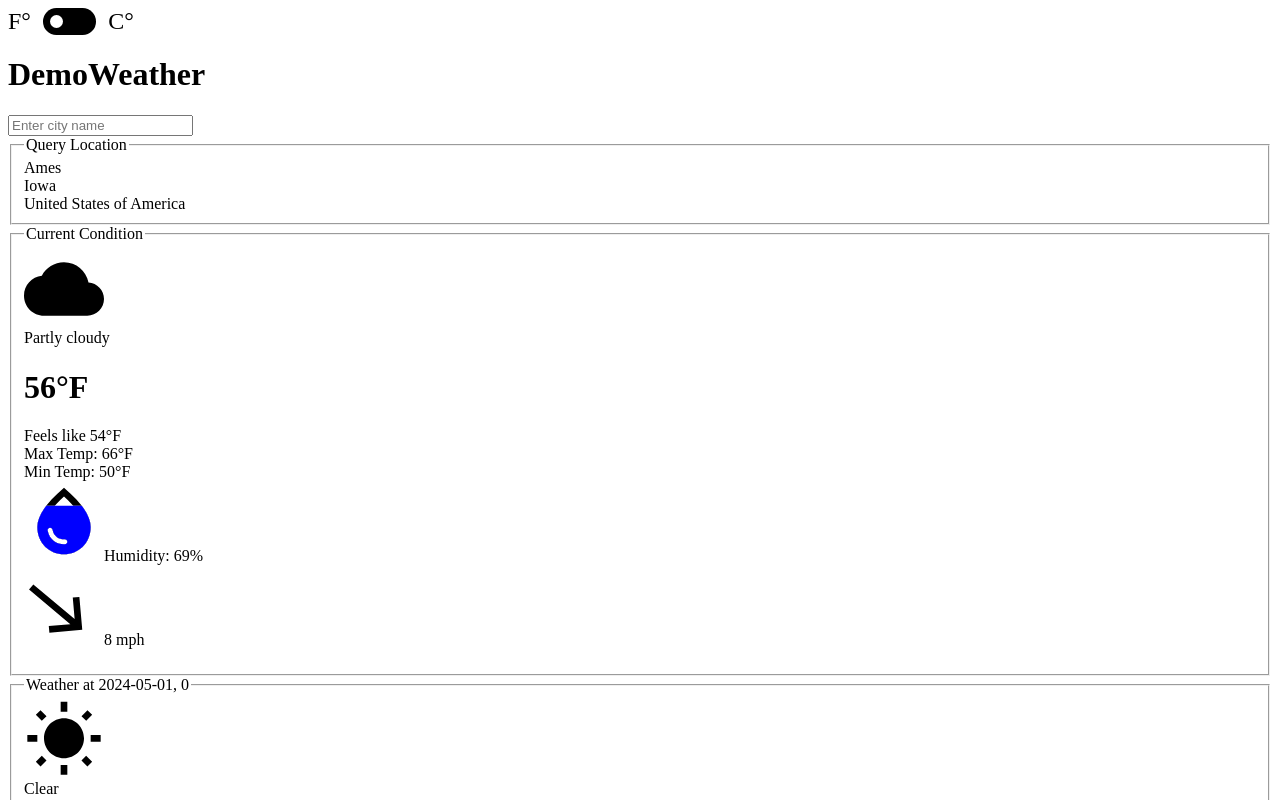
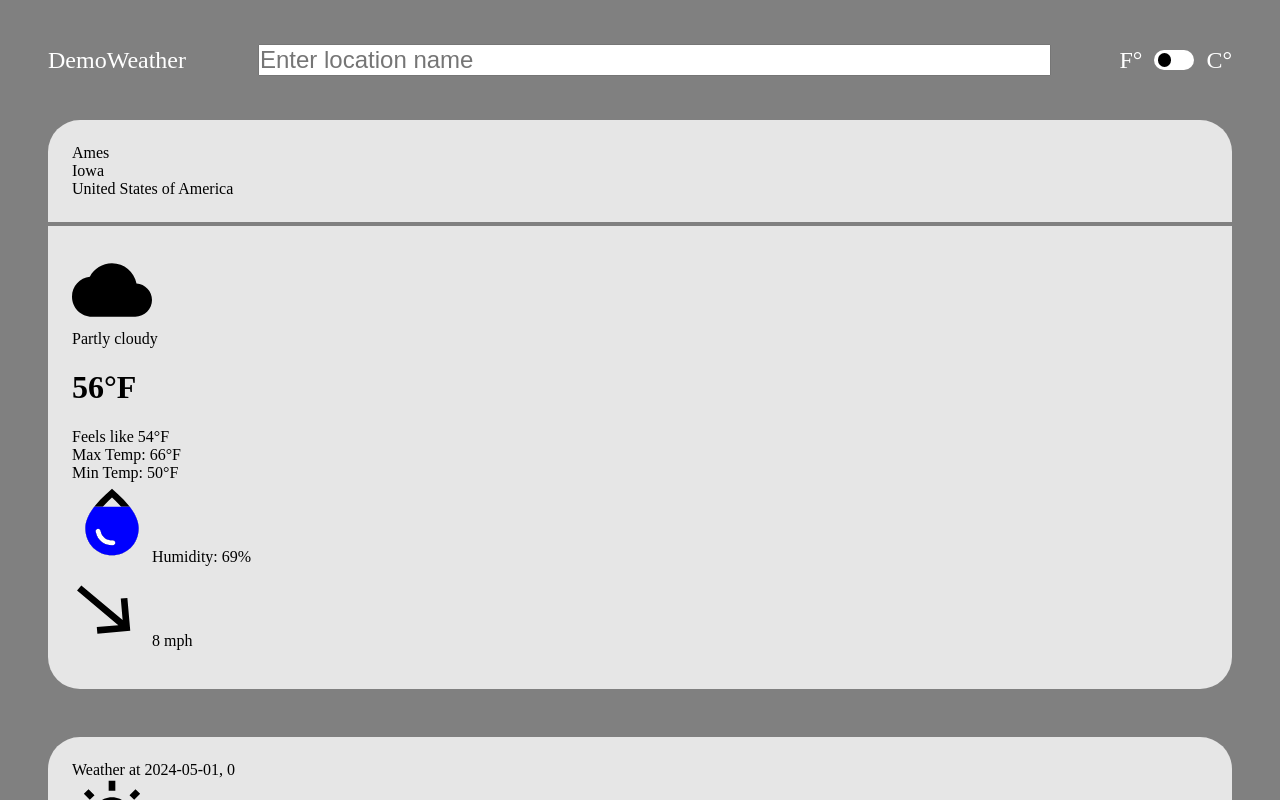
Before and after one commit to drB-dotjpg/DemoWeather, a React (Vite) app: page / in a window 1280 px wide. Shown: the top 800 px of the page. Built offline with nearby package versions, Linux system fonts and the light colour scheme; the HTML template or start-up script is replaced by a standard one.

Commit message:
almost cool styling

```diff
--- a/src/App.tsx
+++ b/src/App.tsx
@@ -1,13 +1,11 @@
 import './styles/App.css'
 import Header from './components/Header'
-import Search from './components/Search'
 import Location from './components/Location'
 import { Weather } from './types/Weather.type'
 import { useState } from 'react'
 import CurrentCondition from './components/CurrentCondition'
 import HourlyCondition from './components/HourlyCondition'
 import tempdata from '../tempdata.json';
-import UnitToggle from './components/UnitToggle'
 import { UnitContext } from './context/UnitContext'
 
 export default function App() {
@@ -20,7 +18,6 @@ export default function App() {
         fetch(`https://wttr.in/${query}?format=j1`)
             .then(res => res.json())
             .then(data => {
-                console.log(data);
                 setWeather(data);
                 setIsSearching(false);
             });
@@ -30,35 +27,53 @@ export default function App() {
         setUnit(unit === 'f' ? 'c' : 'f');
     }
 
+    function getPageContent() {
+        if (isSearching) {
+            return (<></>);
+        }
         return (
-        <>
-            <UnitContext.Provider value={unit}>
-                <UnitToggle
-                    onToggle={changeUnitToggle}
-                    unit={unit}
-                />
-                <Header />
-                <Search
-                    changeWeather={handleNewQuery}
-                />
-                {isSearching && <div>Searching...</div>}
+            <div className='body-wrapper'>
+                <div className="card-wrapper">
+                    <div className='card'>
                         <Location
                             location={weather?.nearest_area[0]}
                         />
+                    </div>
+                    <div className='card'>
                         <CurrentCondition
                             condition={weather?.current_condition[0]}
                             dayStats={weather?.weather[0]}
                         />
+                    </div>
+                </div>
+                <div className='card-wrapper'>
                 {
                     weather?.weather.map((day) => (
-                        day.hourly.map((hourWeather) => (
+                        day.hourly.map((hourWeather, key) => (
+                            <div className="card">
                                 <HourlyCondition
+                                    key={key}
                                     date={day.date}
                                     hourlyWeather={hourWeather}
                                 />
+                            </div>
                         ))
                     ))
                 }
+                </div>
+            </div>
+        );
+    }
+
+    return (
+        <>
+            <UnitContext.Provider value={unit}>
+                <Header
+                    changeWeather={handleNewQuery}
+                    changeUnitToggle={changeUnitToggle}
+                    isSearching={isSearching}
+                />
+                {getPageContent()}
             </UnitContext.Provider>
         </>
     )
--- a/src/components/CurrentCondition.tsx
+++ b/src/components/CurrentCondition.tsx
@@ -16,8 +16,7 @@ export default function CurrentCondition({condition, dayStats}: CurrentCondition
     }
 
     return (
-        <fieldset>
-            <legend>Current Condition</legend>
+        <>
             <WeatherIcon
                 weatherDesc={condition.weatherDesc[0].value}
             />
@@ -49,6 +48,6 @@ export default function CurrentCondition({condition, dayStats}: CurrentCondition
                 direction={parseInt(condition.winddirDegree)}
                 speed={parseInt(condition.windspeedMiles)}
             />
-        </fieldset>
+        </>
     )
 }
--- a/src/components/Header.tsx
+++ b/src/components/Header.tsx
@@ -1,9 +1,35 @@
+import "../styles/Header.css";
+import Search from "./Search";
+import UnitToggle from "./UnitToggle";
 
+interface HeaderProps {
+    changeWeather: (query: string) => void;
+    changeUnitToggle: () => void;
+    isSearching: boolean;
+}
 
-export default function Header() {
+export default function Header({changeWeather, changeUnitToggle, isSearching}: HeaderProps) {
+
+    function getSearchBar() {
+        if (isSearching) {
+            return (<div>Searching...</div>);
+        }
+        return (
+            <Search
+                changeWeather={changeWeather}
+            />
+        );
+    }
+
     return (
-        <header>
-            <h1>DemoWeather</h1>
+        <header className="header">
+            <div>DemoWeather</div>
+            <div className="search-bar">
+                {getSearchBar()}
+            </div>
+            <UnitToggle
+                onToggle={changeUnitToggle}
+            />
         </header>
     )
 }
--- a/src/components/HourlyCondition.tsx
+++ b/src/components/HourlyCondition.tsx
@@ -19,8 +19,8 @@ export default function HourlyCondition({ hourlyWeather, date }: HourlyCondition
     }
 
     return (
-        <fieldset>
-            <legend>Weather at {date}, {hourlyWeather.time}</legend>
+        <>
+            <div>Weather at {date}, {hourlyWeather.time}</div>
             <WeatherIcon
                 weatherDesc={hourlyWeather.weatherDesc[0].value}
             />
@@ -38,6 +38,6 @@ export default function HourlyCondition({ hourlyWeather, date }: HourlyCondition
                 direction={parseInt(hourlyWeather.winddirDegree)}
                 speed={parseInt(hourlyWeather.windspeedMiles)}
             />
-        </fieldset>
+        </>
     )
 }
--- a/src/components/Location.tsx
+++ b/src/components/Location.tsx
@@ -11,11 +11,10 @@ export default function Location({location}: LocationProps) {
     }
 
     return (
-        <fieldset>
-            <legend>Query Location</legend>
+        <>
             <div>{location.areaName[0].value}</div>
             <div>{location.region[0].value}</div>
             <div>{location.country[0].value}</div>
-        </fieldset>
+        </>
     )
 }
--- a/src/components/Search.tsx
+++ b/src/components/Search.tsx
@@ -1,3 +1,5 @@
+import "../styles/Search.css";
+
 interface SearchProps {
     changeWeather: any
 }
@@ -12,7 +14,7 @@ export default function Search({ changeWeather }: SearchProps){
 
     return (
         <form onSubmit={handleSubmit}>
-            <input name="search" id="search-box" type="text" placeholder="Enter city name" autoComplete="off"/>
+            <input className="search-input" name="search" id="search-box" type="text" placeholder="Enter location name" autoComplete="off"/>
         </form>
     )
 }
--- a/src/components/UnitToggle.tsx
+++ b/src/components/UnitToggle.tsx
@@ -4,7 +4,6 @@ import { UnitContext } from "../context/UnitContext";
 
 interface UnitToggleProps {
     onToggle: () => void;
-    unit: string;
 }
 
 export default function UnitToggle({onToggle}: UnitToggleProps) {
--- a/src/styles/App.css
+++ b/src/styles/App.css
@@ -0,0 +1,27 @@
+body {
+    max-width: 80em;
+    padding: 0 3em;
+    margin: auto;
+    color: white;
+    background-color: gray;
+}
+
+.body-wrapper {
+    display: flex;
+    flex-direction: column;
+    gap: 3em;
+}
+
+.card-wrapper {
+    overflow: hidden;
+    border-radius: 2em;
+    display: flex;
+    flex-direction: column;
+    gap: .25em;
+}
+
+.card-wrapper > .card {
+    background-color: #FFFFFFCC;
+    color: black;
+    padding: 1.5em;
+}
--- /dev/null
+++ b/src/styles/Header.css
@@ -0,0 +1,13 @@
+.header {
+    min-height: 5em;
+    display: flex;
+    justify-content: space-between;
+    align-items: center;
+    width: 100%;
+    gap: 3em;
+    font-size: 1.5em;
+}
+
+.header > .search-bar {
+    width: 100%;
+}
--- /dev/null
+++ b/src/styles/Search.css
@@ -0,0 +1,5 @@
+.search-input {
+    width: 100%;
+    padding: 0;
+    font-size: inherit;
+}
--- a/src/styles/UnitToggle.css
+++ b/src/styles/UnitToggle.css
@@ -1,24 +1,23 @@
 .unit-toggle {
     display: flex;
     align-items: center;
-    font-size: 1.5rem;
     gap: .5em;
 }
 
 .unit-toggle > button {
-    background-color: black;
+    background-color: white;
     border: none;
     cursor: pointer;
-    padding: 0 0.5em;
-    width: 4em;
-    height: 2em;
+    padding: 0 0.25em;
+    width: 3em;
+    height: 1.5em;
     border-radius: 1em;
     display: flex;
     align-items: center;
 }
 
 .unit-toggle > button > .inner-circle {
-    background-color: white;
+    background-color: black;
     width: 1em;
     height: 1em;
     border-radius: 100%;
```
Lines whose indentation alone changed are shown as unchanged.
